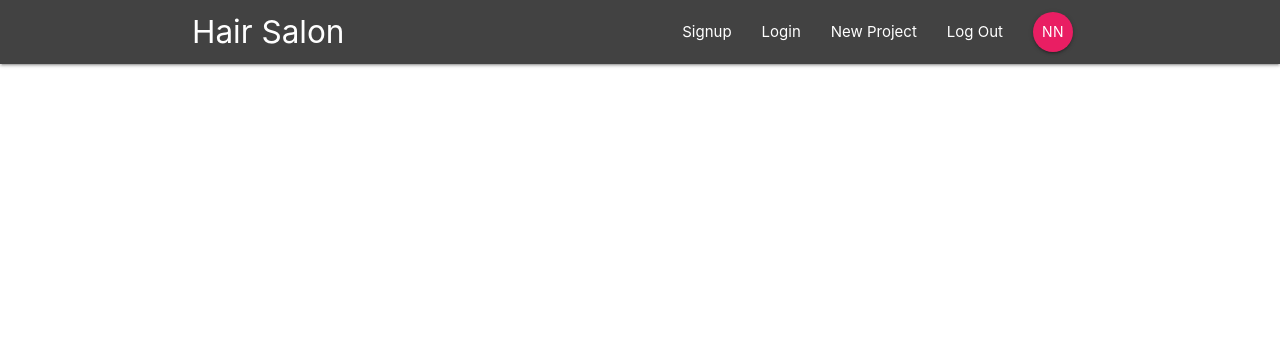
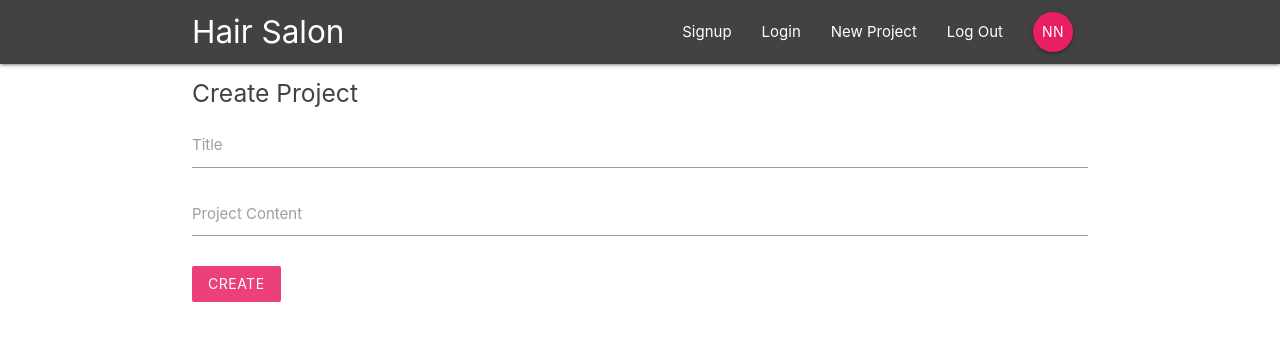
Before and after one commit to mickozak/React-Hair-Salon, a React (Create React App) app: page /create in a window 1280 px wide. Shown: the top 340 px of the page. Built offline with nearby package versions, Linux system fonts and the light colour scheme.

Commit message:
createProject

```diff
--- a/src/App.js
+++ b/src/App.js
@@ -5,6 +5,7 @@
 import ProjectDetails from './components/projects/ProjectDetails'
 import SignIn from './components/auth/SignIn'
 import SignUp from './components/auth/SignUp'
+import CreateProject from './components/projects/CreateProject'
 
 class App extends Component {
   render() {
@@ -17,6 +18,7 @@
                 <Route path='/project/:id' component={ProjectDetails}/>
                 <Route path='/signin' component={SignIn}/>
                 <Route path='/signup' component={SignUp}/>
+                <Route path='/create' component={CreateProject}/>
             </Switch>
           </div>
         </BrowserRouter>
--- a/src/components/auth/SignUp.js
+++ b/src/components/auth/SignUp.js
@@ -39,7 +39,7 @@
                     </div>
                     <div className="input-field">
                         <button className="btn pink lighten-1 z-depth-0">
-                            Login
+                            Sign Up
                         </button>
                     </div>
                 </form>
--- a/src/components/projects/CreateProject.js
+++ b/src/components/projects/CreateProject.js
@@ -0,0 +1,41 @@
+import React, { Component } from 'react'
+
+class CreateProject extends Component{
+    state = {
+        title:'',
+        content: ''
+    }
+    handleChange = (e) => {
+        this.setState({
+            [e.target.id]: e.target.value
+        })
+    }
+    handleSubmit = (e) => {
+        e.preventDefault()
+        console.log(this.state)
+    }
+    render(){
+        return(
+            <div className='container'>
+                <form onSubmit={this.handleSubmit} className="white">
+                    <h5 className="grey-text text-darken-3">Create Project</h5>
+                    <div className="input-field">
+                        <label htmlFor="title">Title</label>
+                        <input type="text" id="title" onChange={this.handleChange}/>
+                    </div>
+                    <div className="input-field">
+                        <label htmlFor="content">Project Content</label>
+                        <textarea id="content" className="materialize-textarea" onChange={this.handleChange}></textarea>
+                    </div>
+                    <div className="input-field">
+                        <button className="btn pink lighten-1 z-depth-0">
+                            Create
+                        </button>
+                    </div>
+                </form>
+            </div>
+        )
+    }
+}
+
+export default CreateProject
```
